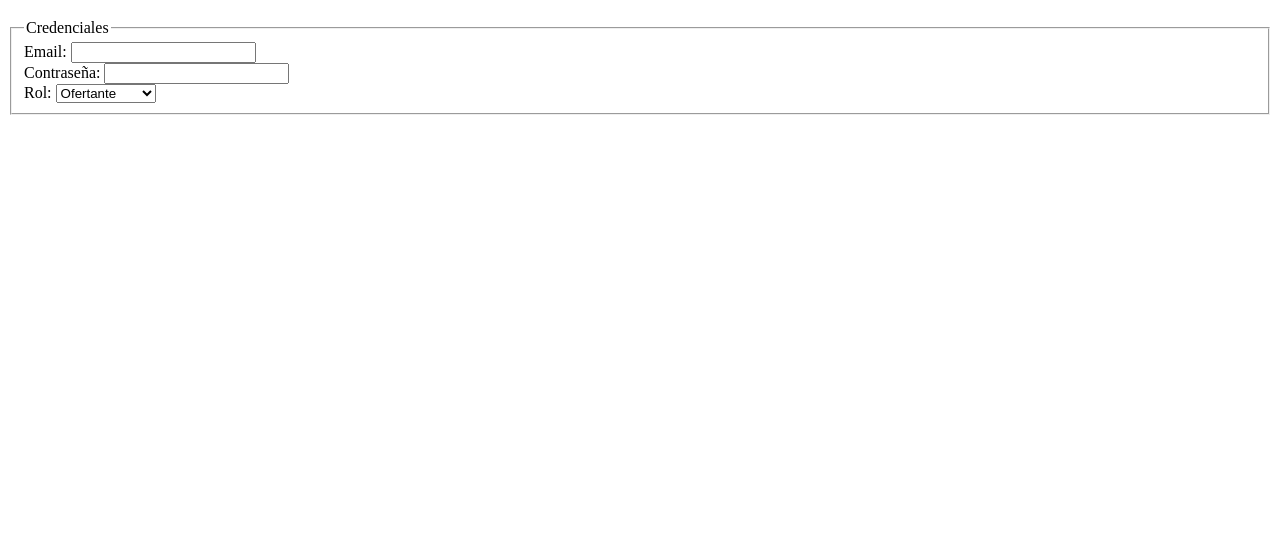
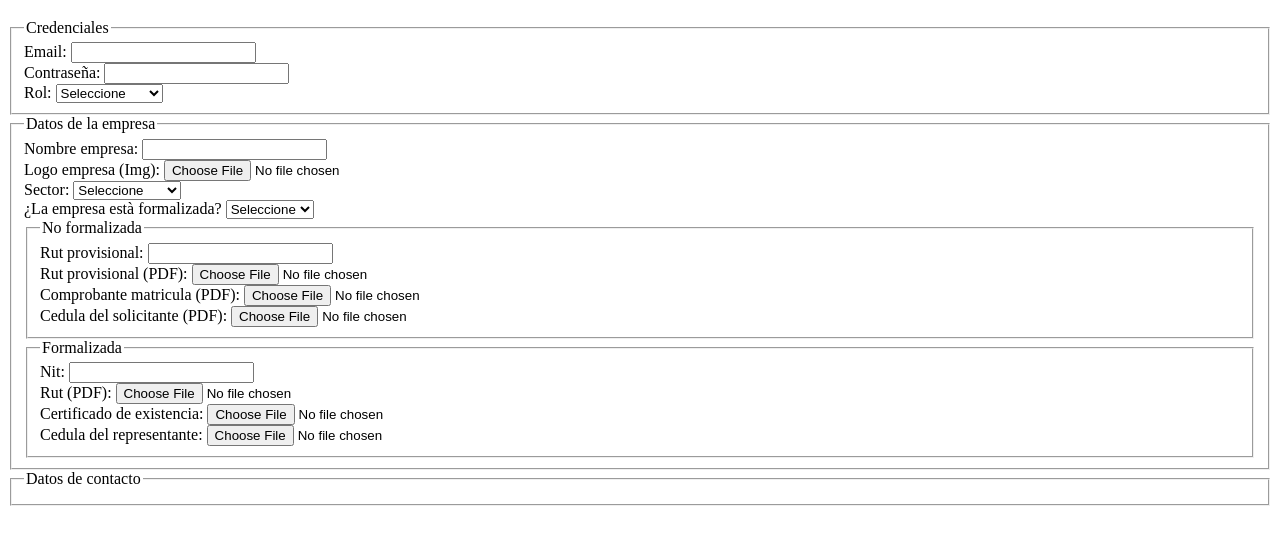
Before and after one commit to faibe1118/rueda-negocios-v2, a plain HTML site: page frontend/pages/registerv2.html in a window 1280 px wide. Shown: the part 61-606 px from the top of the page. Drawn offline with Linux system fonts and the light colour scheme.

Commit message:
Se esta realizando la vista de register, no esta terminada todavia

```diff
--- a/frontend/pages/registerv2.html
+++ b/frontend/pages/registerv2.html
@@ -1,10 +1,12 @@
 <!DOCTYPE html>
 <html lang="es">
+
 <head>
     <meta charset="UTF-8">
     <meta name="viewport" content="width=device-width, initial-scale=1.0">
     <title>Registro - WorkSide</title>
 </head>
+
 <body>
     <h1>Registro de Usuarios</h1>
     <form id="registerForm" enctype="multipart/form-data">
@@ -19,12 +21,88 @@
 
             <label>Rol: </label>
             <select name="role" id="role" required>
+                <option value="">Seleccione</option>
                 <option value="ofertante">Ofertante</option>
                 <option value="demandante">Demandante</option>
                 <option value="adminEvento">adminEvento</option>
-                <opction value="adminSistema">adminSistema</option>
+                <option value="adminSistema">adminSistema</option>
             </select>
         </fieldset>
+
+        <fieldset>
+            <legend>Datos de la empresa</legend>
+
+            <label>Nombre empresa:</label>
+            <input type="text" name="nombreEmpresa" required><br>
+
+            <label>Logo empresa (Img):</label>
+            <input type="file" name="logoEmpresa" accept="image/*"><br>
+
+            <label>Sector:</label>
+            <select name="sector" id="sector" required>
+                <option value="">Seleccione</option>
+                <option value="Agroalimentos">Agroalimentos</option>
+                <option value="Turismo">Turismo</option>
+                <option value="TIC">TIC</option>
+                <option value="Manufactura">Manufactura</option>
+                <option value="Servicios">Servicios</option>
+                <option value="Otro">Otro</option>
+            </select>
+            <input type="text" name="sectorOtro" id="sectorOtro" placeholder="Indicar otro sector"
+                style="display:none;"><br>
+
+            <label>¿La empresa està formalizada?</label>
+            <select name="formalizada" id="formalizada">
+                <option value="">Seleccione</option>
+                <option value="true">Si</option>
+                <option value="false">No</option>
+            </select>
+
+            <!--Si NO Formalizada-->
+            <div id="noFormalizada">
+                <fieldset>
+                    <legend>No formalizada</legend>
+                    <label>Rut provisional: </label>
+                    <input type="text" name="rutProvisional" id="rutProvisional"><br>
+
+                    <label>Rut provisional (PDF):</label>
+                    <input type="file" name="rutProvisionalFile" id="rutaProvisionalFile" accept="application/pdf"><br>
+
+                    <label>Comprobante matricula (PDF): </label>
+                    <input type="file" name="comprobanteMatricula" id="comprobanteMatricula"
+                        accept="application/pdf"><br>
+
+                    <label>Cedula del solicitante (PDF): </label>
+                    <input type="file" name="cedulaSolicitanteFile" id="cedulaSolicitante" accept="application/pdf"><br>
+                </fieldset>
+            </div>
+
+            <div id="Formalizada">
+                <fieldset>
+                    <legend>Formalizada</legend>
+                    <label>Nit: </label>
+                    <input type="text" name="nit" id="nit"><br>
+
+                    <label>Rut (PDF): </label>
+                    <input type="file" name="rutFile" id="rutFile"><br>
+
+                    <label>Certificado de existencia: </label>
+                    <input type="file" name="certificadoExistenciaFile" id="certificadoExistenciaFile"><br>
+
+                    <label>Cedula del representante:</label>
+                    <input type="file" name="cedulaRepresntanteFile" id="cedulaRepresntanteFile"><br>
+                </fieldset>
+            </div>
+        </fieldset>
+
+        <div id="datosContacto">
+            <fieldset>
+                <legend>Datos de contacto</legend>
+
+
+            </fieldset>
+        </div>
     </form>
 </body>
+
 </html>
```
Also changed, not shown: 1 other file.
